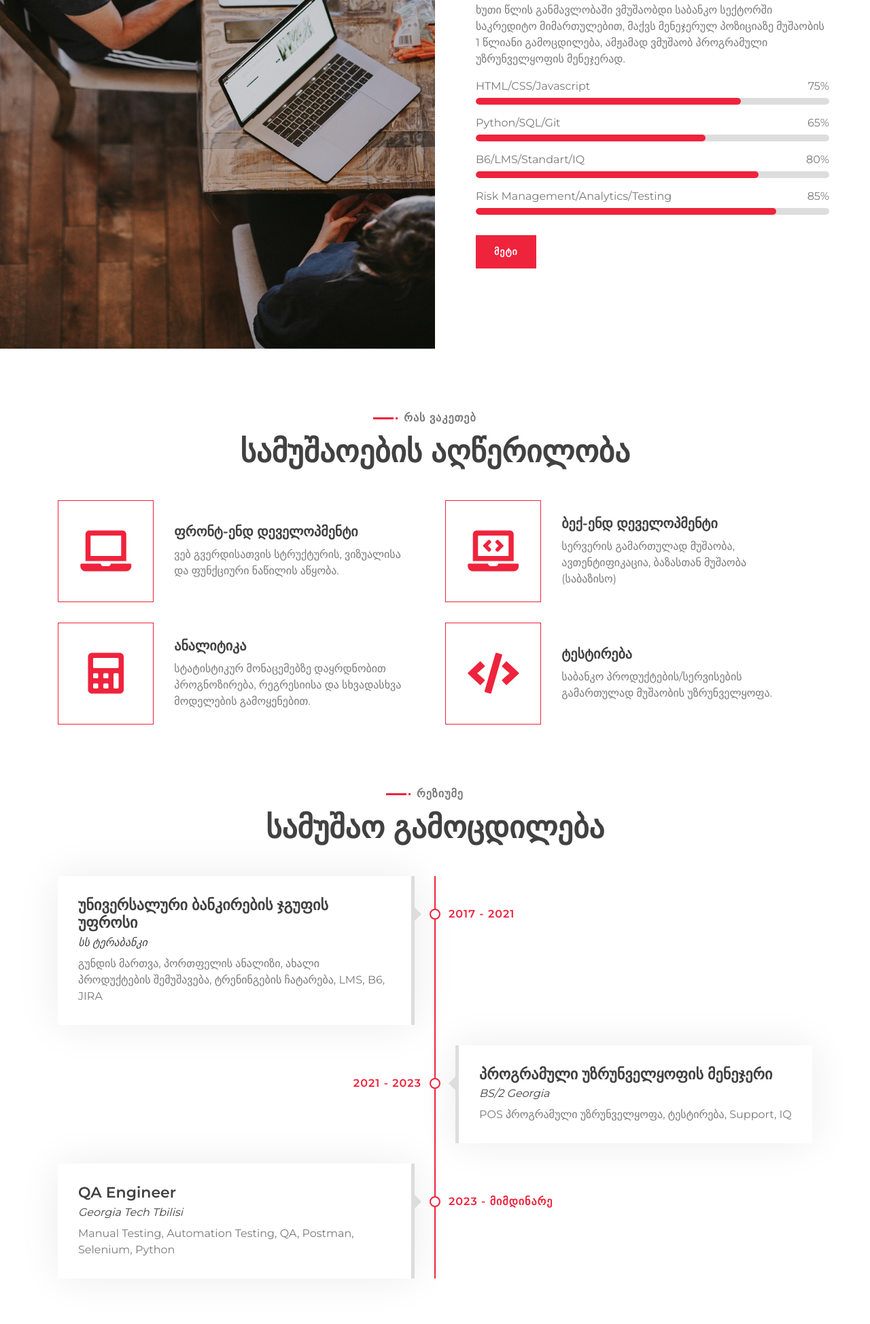
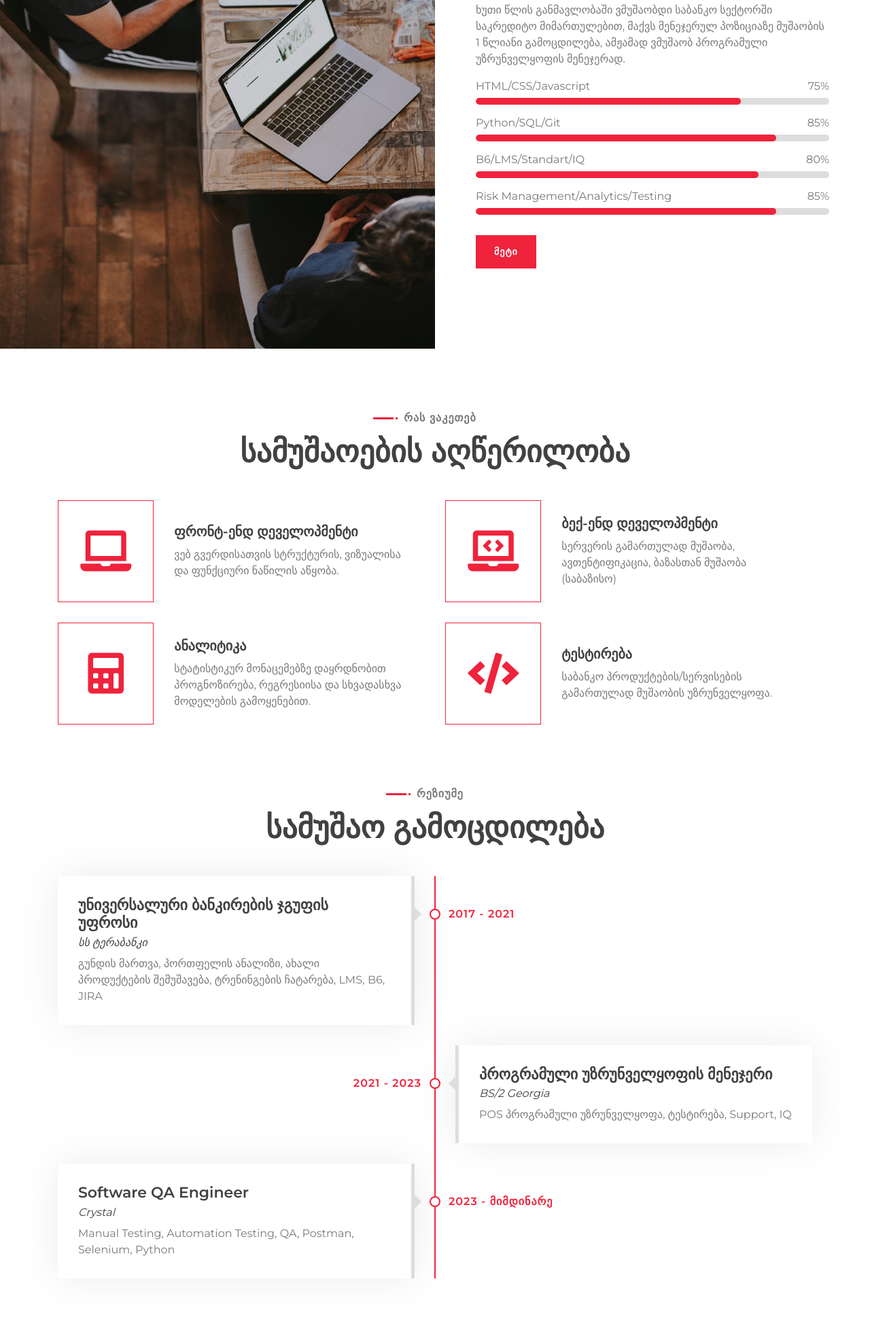
Before and after one commit to BekaBitarashvili/My_Portfolio, a plain HTML site: page index.html in a window 1280 px wide. Shown: the part 932-2880 px from the top of the page at 68% size. Drawn offline with nearby package versions, Linux system fonts and the light colour scheme.

Commit message:
Modified

```diff
--- a/index.html
+++ b/index.html
@@ -106,10 +106,10 @@
                                     <div class="progress-bar" role="progressbar" aria-valuenow="75" aria-valuemin="0" aria-valuemax="100"></div>
                                 </div>
                                 <div class="skill-name">
-                                    <p>Python/SQL/Git</p><p>65%</p>
+                                    <p>Python/SQL/Git</p><p>85%</p>
                                 </div>
                                 <div class="progress">
-                                    <div class="progress-bar" role="progressbar" aria-valuenow="65" aria-valuemin="0" aria-valuemax="100"></div>
+                                    <div class="progress-bar" role="progressbar" aria-valuenow="85" aria-valuemin="0" aria-valuemax="100"></div>
                                 </div>
                                 <div class="skill-name">
                                     <p>B6/LMS/Standart/IQ</p><p>80%</p>
@@ -230,8 +230,8 @@
                     <div class="timeline-item left wow slideInLeft" data-wow-delay="0.1s">
                         <div class="timeline-text">
                             <div class="timeline-date">2023 - მიმდინარე</div>
-                            <h2>QA Engineer</h2>
-                            <h4>Georgia Tech Tbilisi</h4>
+                            <h2>Software QA Engineer</h2>
+                            <h4>Crystal</h4>
                             <p>
                                 Manual Testing, Automation Testing, QA, Postman, Selenium, Python
                             </p>
```
